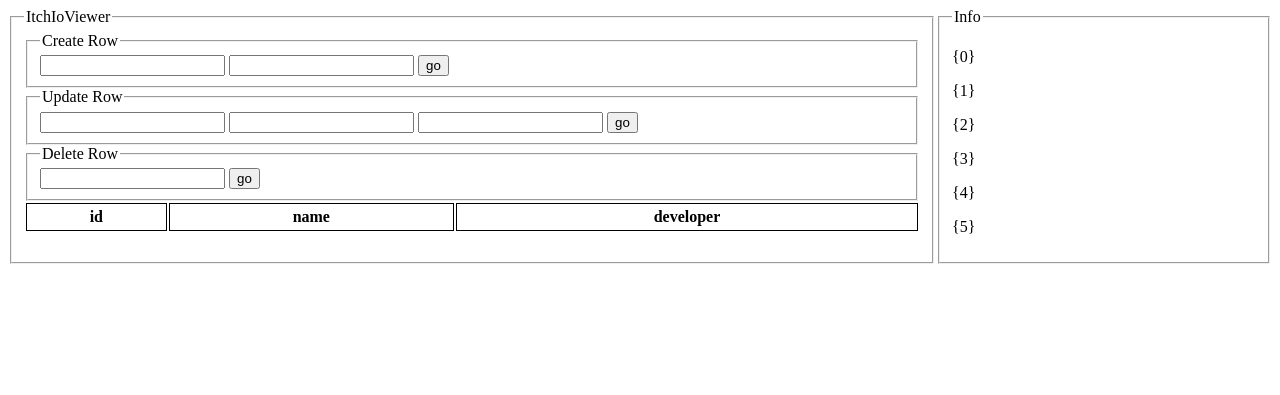
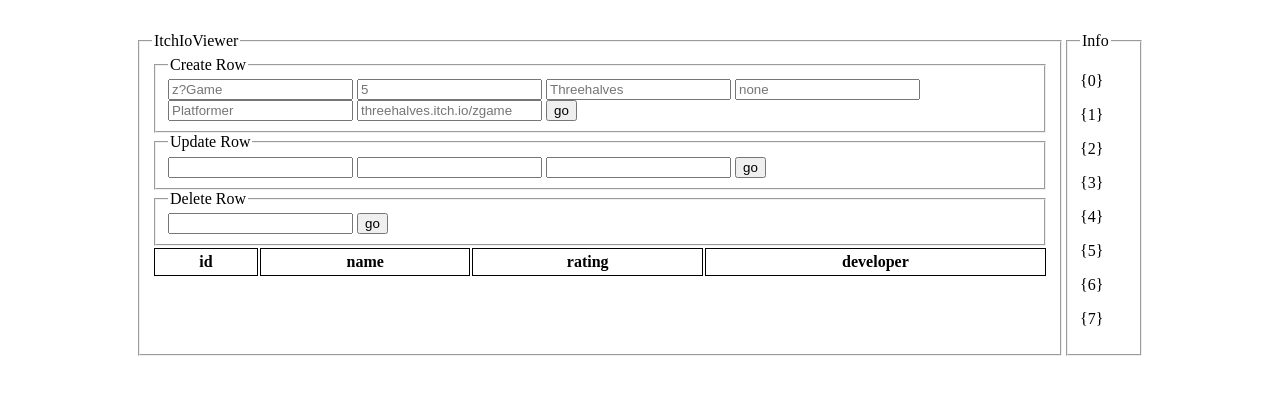
Before and after one commit to three-halves/ItchIoViewer, a Flask app: page / in a window 1280 px wide. Shown: the top 395 px of the page. Run offline with Flask 3, Linux system fonts and the light colour scheme; data that the repository does not hold is empty.

Commit message:
Expand games table and style changes

```diff
--- a/db.py
+++ b/db.py
@@ -40,7 +40,7 @@ def close_db(e=None):
 def add_game(data):
     db = get_db()
     db.execute(
-        'INSERT INTO game (name, developer) VALUES (:name, :developer)',
+        'INSERT INTO game (name, rating, developer, publisher, genre, store_links) VALUES (:name, :rating, :developer, :publisher, :genre, :store_links)',
         data
     )
     db.commit()
--- a/schema.sql
+++ b/schema.sql
@@ -3,5 +3,9 @@ DROP TABLE IF EXISTS game;
 CREATE TABLE game (
     id INTEGER PRIMARY KEY AUTOINCREMENT,
     name TEXT NOT NULL,
-    developer TEXT NOT NULL
+    rating REAL,
+    developer TEXT NOT NULL,
+    publisher TEXT,
+    genre TEXT,
+    store_links TEXT
 );
--- a/static/style.css
+++ b/static/style.css
@@ -1,12 +1,18 @@
 .app-container {
     display: grid;
     grid-template-columns: auto 1fr;
+    margin-inline: 8rem;
+    margin-block: 2rem;
 }
 
 .main {
     width: 70vw;
     resize: horizontal;
-    overflow: auto;
+    overflow-x: scroll;
+}
+
+.sidebar {
+    overflow-x: scroll;
 }
 
 table {
--- a/templates/index.html
+++ b/templates/index.html
@@ -13,8 +13,13 @@
             <form class="form" method="post">
                 <fieldset>
                     <legend>Create Row</legend>
-                    <input type="text" id="name" name="name"/>
-                    <input type="text" id="developer" name="developer"/>
+                    <input type="text" id="name" name="name" placeholder="z?Game"/>
+                    <input type="number" step="0.1" id="rating" name="rating" placeholder="5"/>
+                    <input type="text" id="developer" name="developer" placeholder="Threehalves"/>
+                    <input type="text" id="publisher" name="publisher" placeholder="none"/>
+                    <input type="text" id="genre" name="genre" placeholder="Platformer"/>
+                    <input type="text" id="store_links" name="store_links" placeholder="threehalves.itch.io/zgame"/>
+
                     <button type="submit">go</button>
                 </fieldset>
             </form>
@@ -41,6 +46,7 @@
                 <tr>
                     <th>id</th>
                     <th>name</th>
+                    <th>rating</th>
                     <th>developer</th>
                 </tr>
 
@@ -56,6 +62,8 @@
                 <p>{3}</p>
                 <p>{4}</p>
                 <p>{5}</p>
+                <p>{6}</p>
+                <p>{7}</p>
 
             </div>
         </fieldset>
@@ -176,9 +184,10 @@
                     selectRow(this);
                 });
 
-                for (const key of entry) {
+                for (var i = 0; i < 4; i++) {
                     var td = document.createElement("td");
-                    td.innerHTML = key;
+                    console.log(entry);
+                    td.innerHTML = entry[i];
                     tr.appendChild(td);
                 }
 
```
